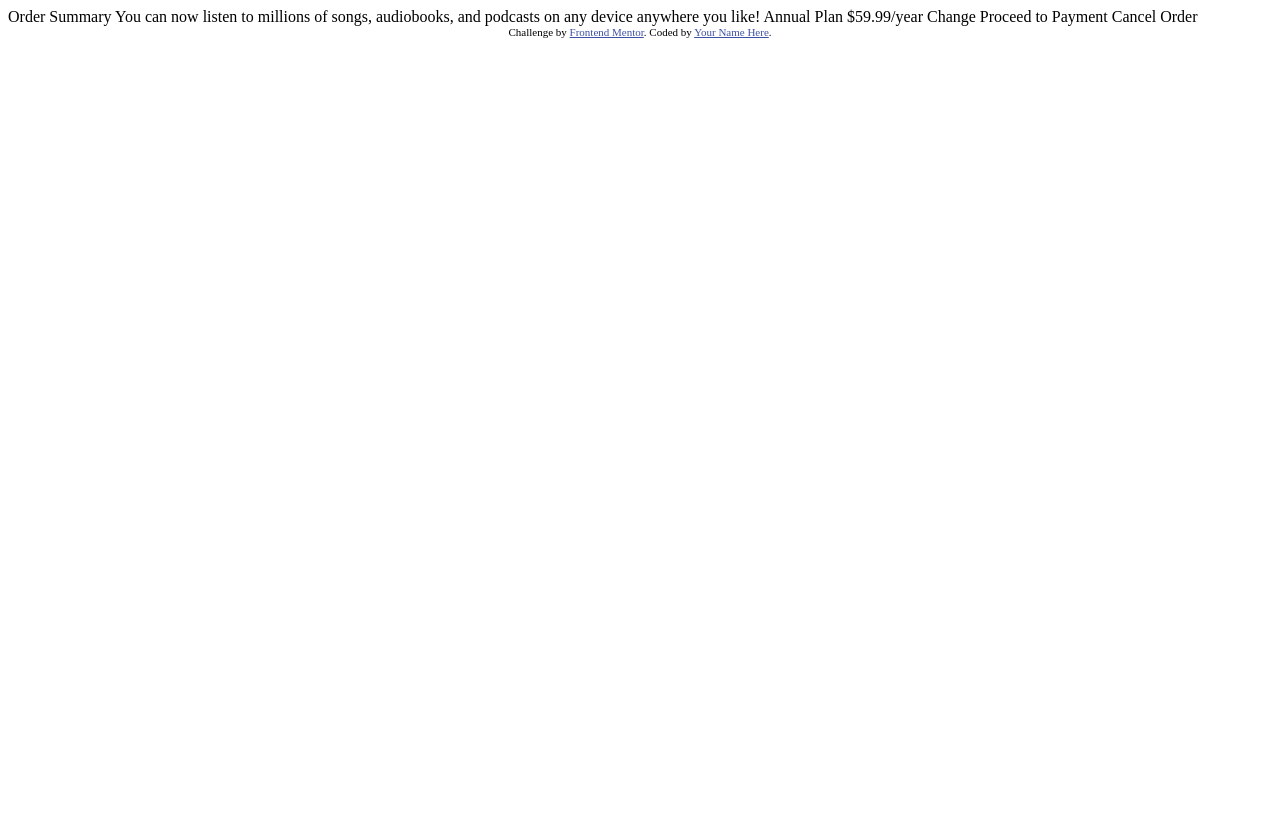
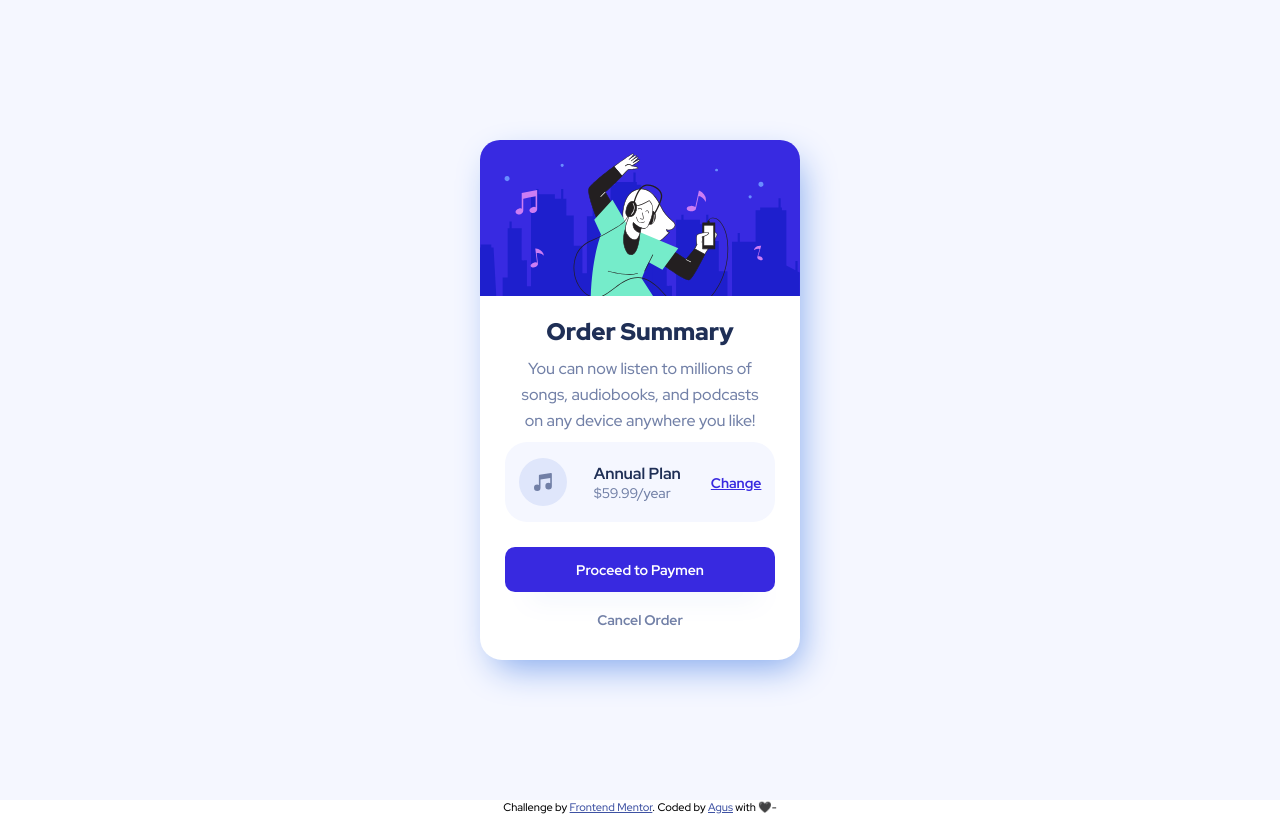
Before and after one commit to AguuusPerez/OrderSummary, a plain HTML site: page index.html in a window 1280 px wide. Drawn offline with Linux system fonts and the light colour scheme.

Commit message:
new commit

```diff
--- /dev/null
+++ b/css/style.css
@@ -0,0 +1,135 @@
+*{
+    margin: 0;
+    padding: 0;
+    border:0;
+    box-sizing: border-box;
+    list-style: none;
+}
+
+:root{
+    --font:'Red Hat Display', sans-serif;
+    --Pale-blue: hsl(226, 30%, 92%);
+    --Bright-blue: hsl(245, 75%, 52%);
+    --Very-pale-blue: hsl(225, 100%, 98%);
+    --Desaturated-blue: hsl(224, 23%, 55%);
+    --Dark-blue: hsl(223, 47%, 23%);
+    --White: #fff;
+}
+
+body{
+    font-family: var(--font);
+}
+
+.main-container{
+    width: 100vw;
+    height: 100vh;
+    background-color: var(--Very-pale-blue);
+    display: flex;
+    justify-content: center;
+    align-items: center;
+}
+
+.order-card{
+    width: 320px;
+    height: 520px;
+    background-color: var(--White);
+    border-radius: 22px;
+    -webkit-box-shadow: 7px 14px 36px -7px rgba(128,166,237,1);
+    -moz-box-shadow: 7px 14px 36px -7px rgba(128,166,237,1);
+    box-shadow: 7px 14px 36px -7px rgba(128,166,237,1);
+}
+
+.order-card-img{
+    width: 100%;
+}
+
+.order-card-ilustration{
+    width: 100%;
+    border-radius: 20px 20px 0 0;
+}
+
+.order-card-info{
+    padding: 15px 25px;
+}
+
+
+.info-title{
+    font-weight: 900;
+    color: var(--Dark-blue);
+    text-align: center;
+}
+
+.info-paragraph{
+    font-size: 16px;
+    font-weight: 300;
+    line-height: 1.6;
+    color: var(--Desaturated-blue);
+    text-align: center;
+    margin: 9px;
+}
+
+.info-plan{
+    width: 100%;
+    height: 80px;
+    background-color: var(--Very-pale-blue);
+    display: flex;
+    align-items: center;
+    justify-content: space-around;
+    border-radius: 22px;
+}
+
+.plan-info{
+    width: 90px;
+}
+
+.plan-title{
+    font-size: 16px;
+    color: var(--Dark-blue);
+}
+
+.plan-paragraph{
+    font-size: 14px;
+    color: var(--Desaturated-blue);
+}
+
+.plan-btn-change{
+    font-size: 14px;
+    text-decoration: none;
+    text-decoration-line: underline;
+    color: var(--Bright-blue);
+    font-weight: 600;
+}
+
+
+button{
+    border: none;
+    background: none;
+    width: 100%;
+    font-family: var(--font);
+    font-size: 14px;
+    font-weight: 600;
+    cursor: pointer;
+}
+
+.button-container{
+    padding-top: 25px;
+}
+
+.button-proceed{
+    background-color: var(--Bright-blue);
+    color: var(--White);
+    display: inline-block;
+    height: 45px;
+    text-align: center;
+    border-radius: 10px;
+    -webkit-box-shadow: 4px 22px 27px -22px rgba(14,74,184,1);
+    -moz-box-shadow: 4px 22px 27px -22px rgba(14,74,184,1);
+    box-shadow: 4px 22px 27px -22px rgba(14,74,184,1);
+
+}
+
+.button-cancel{
+    color: var(--Desaturated-blue);
+    display: inline-block;
+    height: 55px;
+}
--- a/index.html
+++ b/index.html
@@ -3,35 +3,55 @@
 <head>
   <meta charset="UTF-8">
   <meta name="viewport" content="width=device-width, initial-scale=1.0"> <!-- displays site properly based on user's device -->
-
   <link rel="icon" type="image/png" sizes="32x32" href="./images/favicon-32x32.png">
-
+  <link rel="stylesheet" href="css/style.css">
+  <link href="https://fonts.googleapis.com/css2?family=Red+Hat+Display:wght@500;700;900&display=swap" rel="stylesheet">
   <title>Frontend Mentor | Order summary card</title>
-
-  <!-- Feel free to remove these styles or customise in your own stylesheet 👍 -->
   <style>
     .attribution { font-size: 11px; text-align: center; }
     .attribution a { color: hsl(228, 45%, 44%); }
   </style>
 </head>
 <body>
+  <main class="main-container">
+    <section class="order-card">
 
-  Order Summary
+      <article class="order-card-img">
+        <img class="order-card-ilustration" src="images/illustration-hero.svg" alt="">
+      </article>
 
-  You can now listen to millions of songs, audiobooks, and podcasts on any
-  device anywhere you like!
+      <article class="order-card-info">
+           <h2 class="info-title">Order Summary </h2>
+           <p class="info-paragraph">You can now listen to millions of songs, audiobooks, and podcasts on any
+           device anywhere you like!</p>
 
-  Annual Plan
-  $59.99/year
+            <div class="info-plan">
+              <img class="plan-icon-music" src="images/icon-music.svg" alt="">
+              <div class="plan-info">
+                <h2 class="plan-title">Annual Plan</h2>
+                <p class="plan-paragraph">$59.99/year</p>
+              </div>
+              <div class="plan-btn">
+                <a class="plan-btn-change" href="#">Change</a>
+              </div>
+            </div>
 
-  Change
+          <section class="button-container">
+            <button class="button-proceed">Proceed to Paymen</button>
+            <button class="button-cancel">Cancel Order</button>
+         </section>
+      </article>
+   </section>
 
-  Proceed to Payment
-  Cancel Order
+  </main>
+
+
+
+
 
   <div class="attribution">
     Challenge by <a href="https://www.frontendmentor.io?ref=challenge" target="_blank">Frontend Mentor</a>.
-    Coded by <a href="#">Your Name Here</a>.
+    Coded by <a href="https://github.com/AguuusPerez">Agus</a> with 🖤-
   </div>
 </body>
 </html>
```
